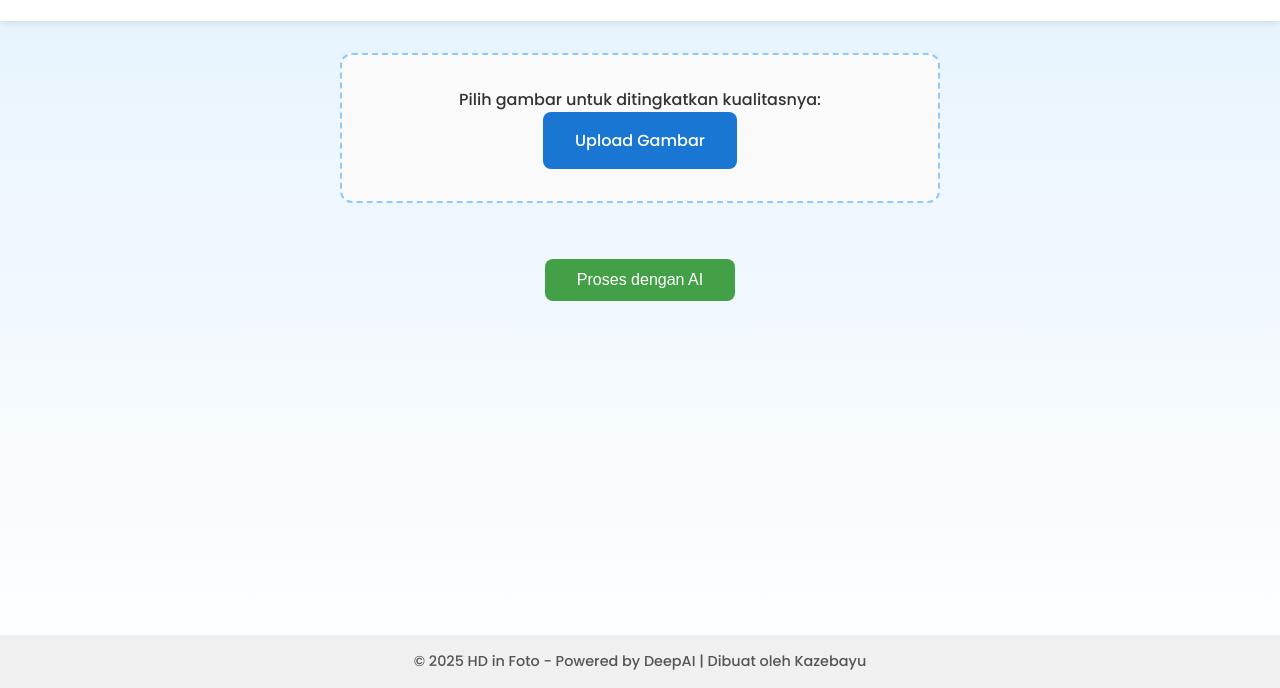
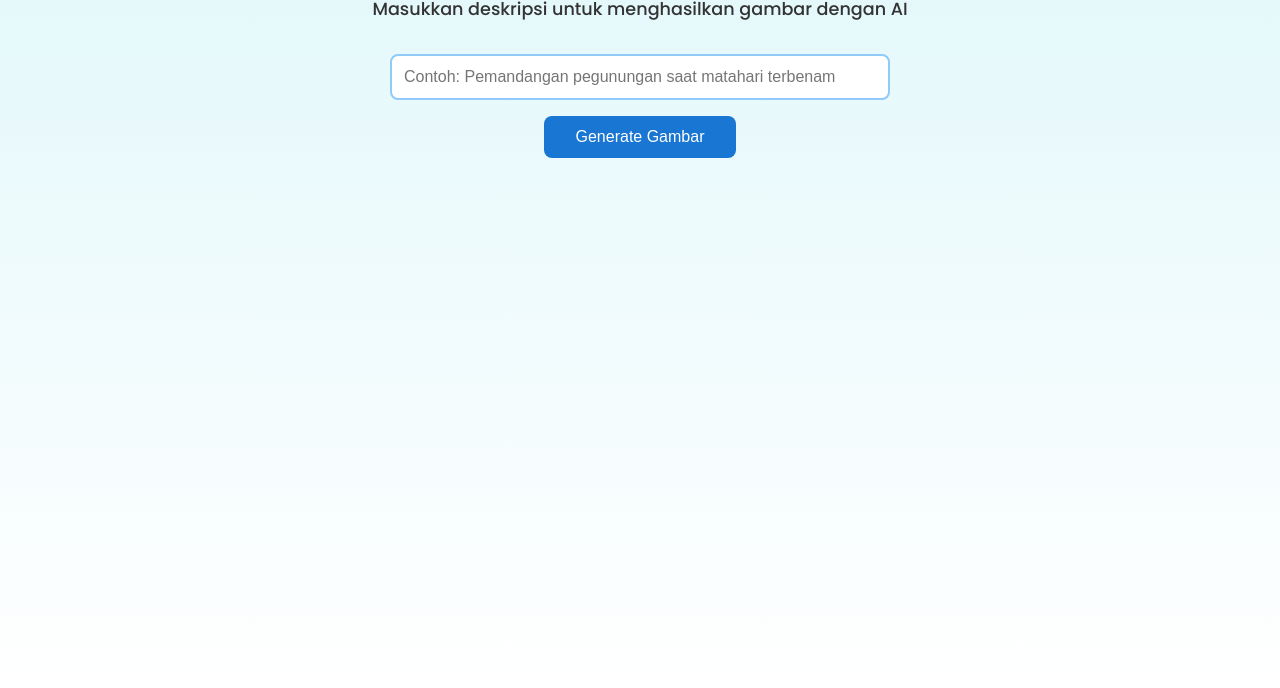
Before and after one commit to bayudeveloper/hd-quality-foto, a plain HTML site: page index.html in a window 1280 px wide. Shown: the part 112-800 px from the top of the page. Drawn offline with Linux system fonts and the light colour scheme.

Commit message:
index.html

```diff
--- a/index.html
+++ b/index.html
@@ -2,148 +2,88 @@
 <head>
   <meta charset="UTF-8" />
   <meta name="viewport" content="width=device-width, initial-scale=1.0" />
-  <title>HD in Foto - Peningkat Gambar AI</title>
+  <title>HD in Foto - Image Generator</title>
   <link href="https://fonts.googleapis.com/css2?family=Poppins:wght@300;500;700&display=swap" rel="stylesheet">
   <style>
-    * {
-      box-sizing: border-box;
-      margin: 0;
-      padding: 0;
-    }
+    * { box-sizing: border-box; margin: 0; padding: 0; }
     body {
       font-family: 'Poppins', sans-serif;
-      background: linear-gradient(to bottom, #e3f2fd, #ffffff);
+      background: linear-gradient(to bottom, #e0f7fa, #fff);
       color: #333;
       min-height: 100vh;
-      display: flex;
-      flex-direction: column;
-    }
-    header {
-      background: #fff;
-      padding: 1.5rem;
-      box-shadow: 0 2px 8px rgba(0,0,0,0.1);
-      text-align: center;
-    }
-    header h1 {
-      font-size: 2.5rem;
-      color: #1976d2;
-    }
-    main {
-      flex: 1;
       display: flex;
       flex-direction: column;
       align-items: center;
       padding: 2rem 1rem;
     }
-    .upload-box {
-      background: #fafafa;
-      border: 2px dashed #90caf9;
-      border-radius: 12px;
-      padding: 2rem;
-      width: 90%;
+    h1 {
+      font-size: 2.5rem;
+      color: #1976d2;
+      margin-bottom: 1rem;
+    }
+    p.description {
+      font-size: 1.1rem;
+      text-align: center;
+      margin-bottom: 2rem;
       max-width: 600px;
-      text-align: center;
     }
-    .upload-box input {
-      display: none;
+    input[type="text"] {
+      width: 100%;
+      max-width: 500px;
+      padding: 0.75rem;
+      font-size: 1rem;
+      border: 2px solid #90caf9;
+      border-radius: 8px;
+      margin-bottom: 1rem;
     }
-    .upload-box label {
-      display: inline-block;
-      padding: 1rem 2rem;
+    button {
+      padding: 0.75rem 2rem;
       background-color: #1976d2;
-      color: white;
-      border-radius: 8px;
-      cursor: pointer;
-      font-weight: 500;
-      transition: background 0.3s;
-    }
-    .upload-box label:hover {
-      background-color: #125ea3;
-    }
-    .preview {
-      margin-top: 2rem;
-      display: flex;
-      flex-direction: column;
-      align-items: center;
-    }
-    .preview img {
-      max-width: 100%;
-      border-radius: 12px;
-      box-shadow: 0 4px 10px rgba(0,0,0,0.1);
-    }
-    button.process {
-      margin-top: 1.5rem;
-      padding: 0.75rem 2rem;
-      background-color: #43a047;
       color: white;
       border: none;
       border-radius: 8px;
       font-size: 1rem;
       cursor: pointer;
     }
-    button.process:hover {
-      background-color: #2e7d32;
+    button:hover {
+      background-color: #125ea3;
     }
-    .result {
+    .image-output {
       margin-top: 2rem;
+      max-width: 100%;
     }
-    footer {
-      text-align: center;
-      padding: 1rem;
-      background: #f0f0f0;
-      font-size: 0.9rem;
-      color: #555;
+    img {
+      max-width: 100%;
+      border-radius: 12px;
+      box-shadow: 0 4px 10px rgba(0,0,0,0.1);
     }
   </style>
 </head>
 <body>
-  <header>
   <h1>HD in Foto</h1>
-    <p>Tingkatkan kualitas foto Anda secara otomatis dengan AI</p>
-  </header>  <main>
-    <div class="upload-box">
-      <p>Pilih gambar untuk ditingkatkan kualitasnya:</p>
-      <label for="imageInput">Upload Gambar</label>
-      <input type="file" id="imageInput" accept="image/*" onchange="previewImage(event)" />
-    </div>
-    <div class="preview" id="preview"></div>
-    <button class="process" onclick="enhanceImage()">Proses dengan AI</button>
-    <div class="result" id="result"></div>
-  </main>  <footer>
-    &copy; 2025 HD in Foto - Powered by DeepAI | Dibuat oleh Kazebayu
-  </footer>  <script>
-    let selectedFile;
-    function previewImage(event) {
-      selectedFile = event.target.files[0];
-      if (!selectedFile) return;
-      const reader = new FileReader();
-      reader.onload = function(e) {
-        document.getElementById('preview').innerHTML = `<img src="${e.target.result}" alt="Preview" style="max-width:100%;" />`;
-      }
-      reader.readAsDataURL(selectedFile);
-    }
+  <p class="description">Masukkan deskripsi untuk menghasilkan gambar dengan AI</p>
+  <input type="text" id="promptInput" placeholder="Contoh: Pemandangan pegunungan saat matahari terbenam" />
+  <button onclick="generateImage()">Generate Gambar</button>  <div class="image-output" id="imageOutput"></div>  <script>
+    async function generateImage() {
+      const prompt = document.getElementById('promptInput').value;
+      if (!prompt) return alert('Masukkan deskripsi terlebih dahulu.');
 
-    async function enhanceImage() {
-      if (!selectedFile) return alert('Pilih gambar terlebih dahulu');
-      const formData = new FormData();
-      formData.append('image', selectedFile);
+      document.getElementById('imageOutput').innerHTML = '<p>Loading gambar...</p>';
 
-      const response = await fetch('https://api.deepai.org/api/torch-srgan', {
+      try {
+        const response = await fetch('https://api.deepai.org/api/text2img', {
           method: 'POST',
           headers: {
-          'api-key': 'abdf5ed9-fcb6-42a5-9cc2-0555475dee1a'
+            'api-key': 'abdf5ed9-fcb6-42a5-9cc2-0555475dee1a',
+            'Content-Type': 'application/x-www-form-urlencoded'
           },
-        body: formData
+          body: `text=${encodeURIComponent(prompt)}`
         });
 
         const data = await response.json();
-      if (data.output_url) {
-        document.getElementById('result').innerHTML = `
-          <h3>Hasil:</h3>
-          <img src="${data.output_url}" alt="Enhanced Image" style="max-width:100%; border-radius:12px; box-shadow: 0 4px 10px rgba(0,0,0,0.1);" />
-        `;
-      } else {
-        alert('Terjadi kesalahan saat memproses gambar.');
+        document.getElementById('imageOutput').innerHTML = `<img src="${data.output_url}" alt="Generated Image" />`;
+      } catch (error) {
+        document.getElementById('imageOutput').innerHTML = '<p>Gagal menghasilkan gambar. Coba lagi.</p>';
       }
     }
   </script></body>
```
Lines whose indentation alone changed are shown as unchanged.
